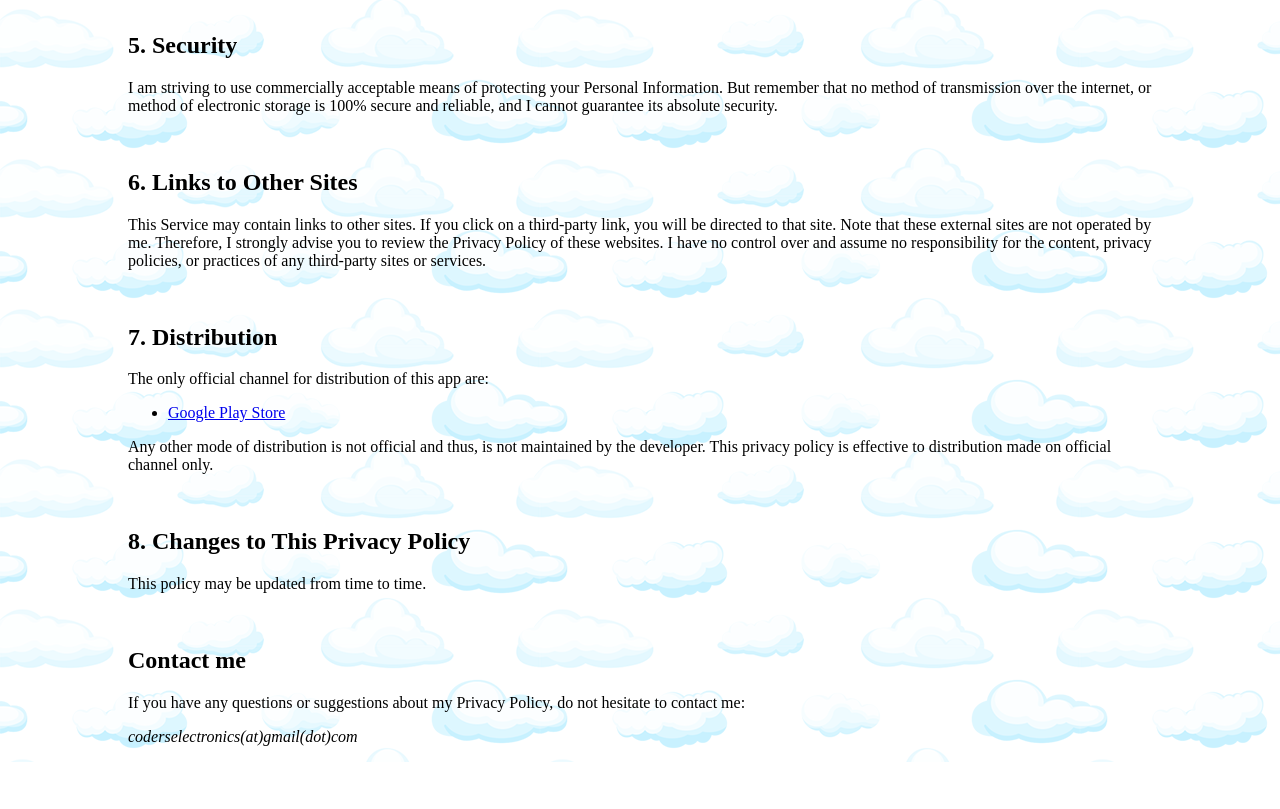
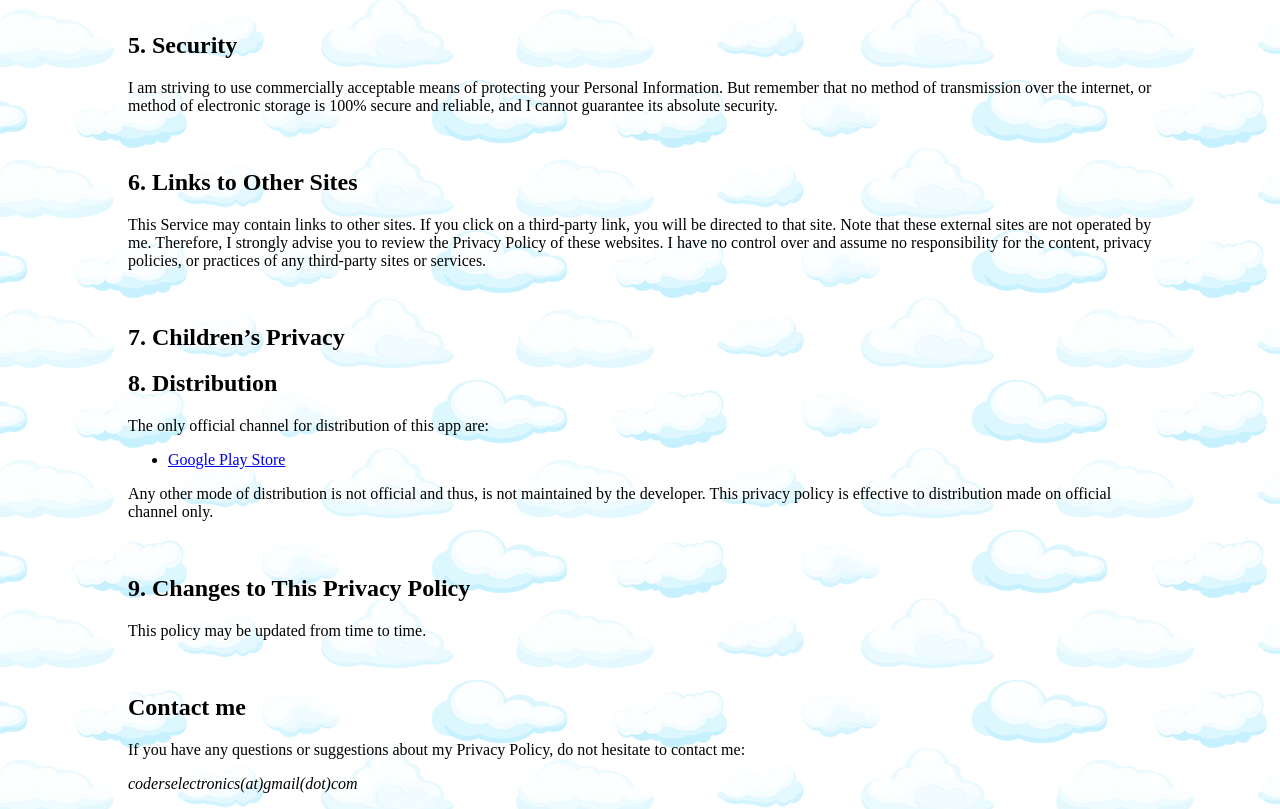
Before and after one commit to deronics/crossstitch, a plain HTML site: page index.html in a window 1280 px wide. Shown: the part 1754-2563 px from the top of the page. Before the commit the page ends 2516 px from the top, so only its background shows below. Drawn offline with Linux system fonts and the light colour scheme.

Commit message:
Update index.html

```diff
--- a/index.html
+++ b/index.html
@@ -70,13 +70,15 @@
 		<p>I am striving to use commercially acceptable means of protecting your Personal Information. But remember that no method of transmission over the internet, or method of electronic storage is 100% secure and reliable, and I cannot guarantee its absolute security.</p><br>
 		<h2>6. Links to Other Sites</h2>
 		<p>This Service may contain links to other sites. If you click on a third-party link, you will be directed to that site. Note that these external sites are not operated by me. Therefore, I strongly advise you to review the Privacy Policy of these websites. I have no control over and assume no responsibility for the content, privacy policies, or practices of any third-party sites or services.</p><br>
-		<h2>7. Distribution</h2>
+		<h2>7. Children’s Privacy</h2>
+		<p></p>
+		<h2>8. Distribution</h2>
 		<p>The only official channel for distribution of this app are:</p>
 		<ul>
 			<li><a href="https://play.google.com/">Google Play Store</a></li>
 		</ul>
 		<p>Any other mode of distribution is not official and thus, is not maintained by the developer. This privacy policy is effective to distribution made on official channel only.</p><br>
-		<h2>8. Changes to This Privacy Policy</h2>
+		<h2>9. Changes to This Privacy Policy</h2>
 		<p>This policy may be updated from time to time.</p><br>
 		<h2>Contact me</h2>
 		<p>If you have any questions or suggestions about my Privacy Policy, do not hesitate to contact me:</p>
```
